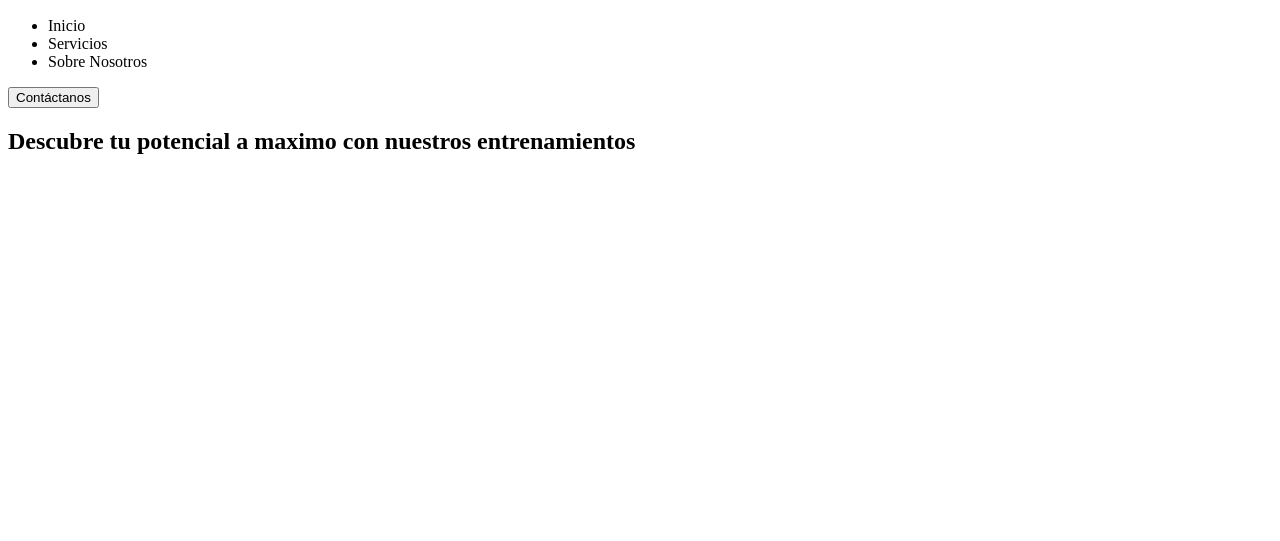
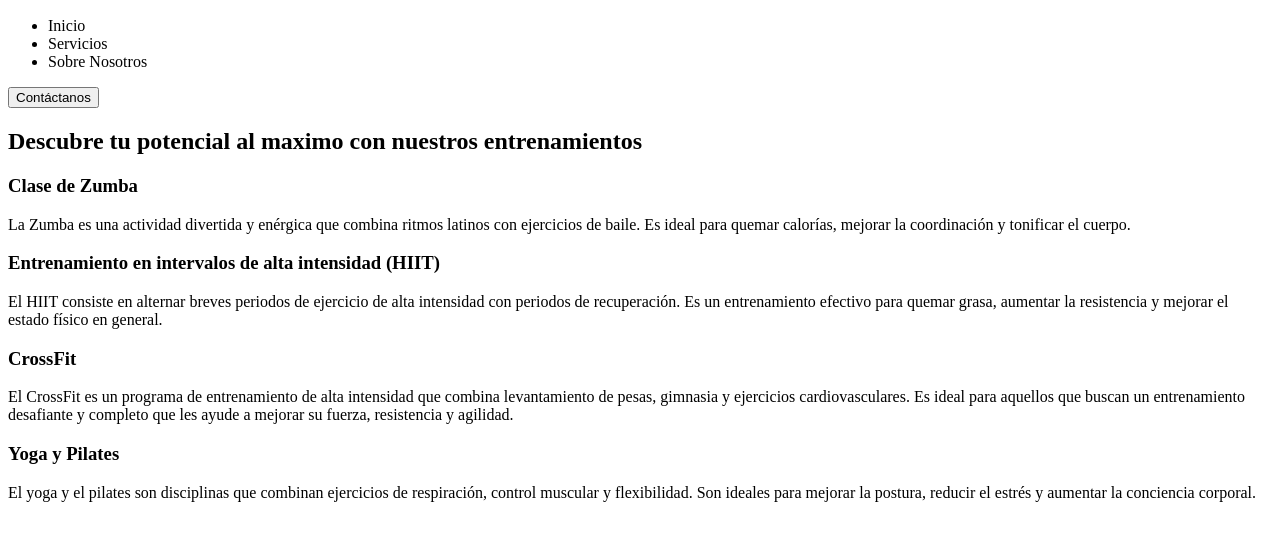
Before and after one commit to cshdcarlos/la_nota_fitnes, a plain HTML site: page index.html in a window 1280 px wide. Shown: the part 65-606 px from the top of the page. Drawn offline with Linux system fonts and the light colour scheme.

Commit message:
Agregando los titulos

```diff
--- a/index.html
+++ b/index.html
@@ -5,7 +5,7 @@
     <meta charset="UTF-8">
     <meta name="viewport" content="width=device-width, initial-scale=1.0">
 
-    <meta name="keywords" content="Gimnasio, Fitness, Entrenamiento, Ejercicio, Salud, Bienestar, Musculación, Cardio, Instalaciones, Ubicación, Precios, Ofertas">
+    <meta name="keywords" content="Gimnasio, Fitness, Entrenamientos, Ejercicio, Salud, Bienestar, Musculación, Cardio, Instalaciones, Ubicación, Precios, Ofertas, Potencial, Maximo">
 
     <meta name="description" content="Alcanza tus metas fitness en GOLD`S GYM! Entrenamiento, cardio, musculación y más. Instalaciones modernas, precios accesibles. ¡Tu salud y bienestar nos importan! #fitness #saludable #bienestar">
 
@@ -36,10 +36,37 @@
 
     <main>
 
-<section>
-    <h1>Descubre tu potencial a maximo con nuestros entrenamientos</h1>
-</section>
+        <section>
 
+            <h1>Descubre tu potencial al maximo con nuestros entrenamientos</h1>
+            <p></p>
+
+        </section>
+
+        <section>
+
+            <div>
+                <h3>Clase de Zumba</h3>
+                <p>La Zumba es una actividad divertida y enérgica que combina ritmos latinos con ejercicios de baile. Es ideal para quemar calorías, mejorar la coordinación y tonificar el cuerpo.</p>
+            </div>
+
+            <div>
+                <h3>Entrenamiento en intervalos de alta intensidad (HIIT)</h3>
+                <p>El HIIT consiste en alternar breves periodos de ejercicio de alta intensidad con periodos de recuperación. Es un entrenamiento efectivo para quemar grasa, aumentar la resistencia y mejorar el estado físico en general.</p>
+            </div>
+
+            <div>
+                <h3>CrossFit</h3>
+                <p>El CrossFit es un programa de entrenamiento de alta intensidad que combina levantamiento de pesas, gimnasia y ejercicios cardiovasculares. Es ideal para aquellos que buscan un entrenamiento desafiante y completo que les ayude a mejorar su fuerza, resistencia y agilidad.</p>
+            </div>
+
+            <div>
+                <h3>Yoga y Pilates</h3>
+                <p>El yoga y el pilates son disciplinas que combinan ejercicios de respiración, control muscular y flexibilidad. Son ideales para mejorar la postura, reducir el estrés y aumentar la conciencia corporal.</p>
+            </div>
+
+
+        </section>
     </main>
 
 
```
